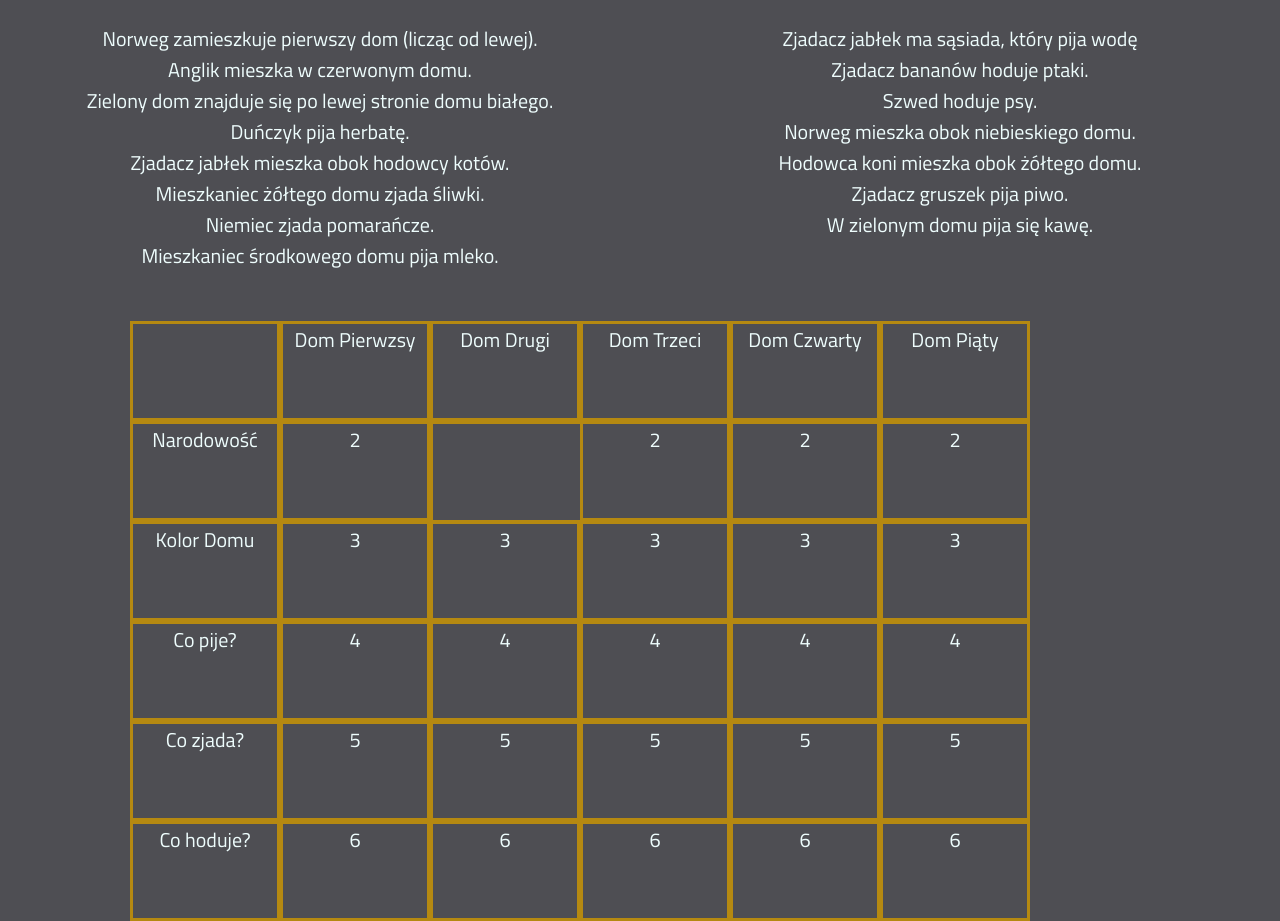
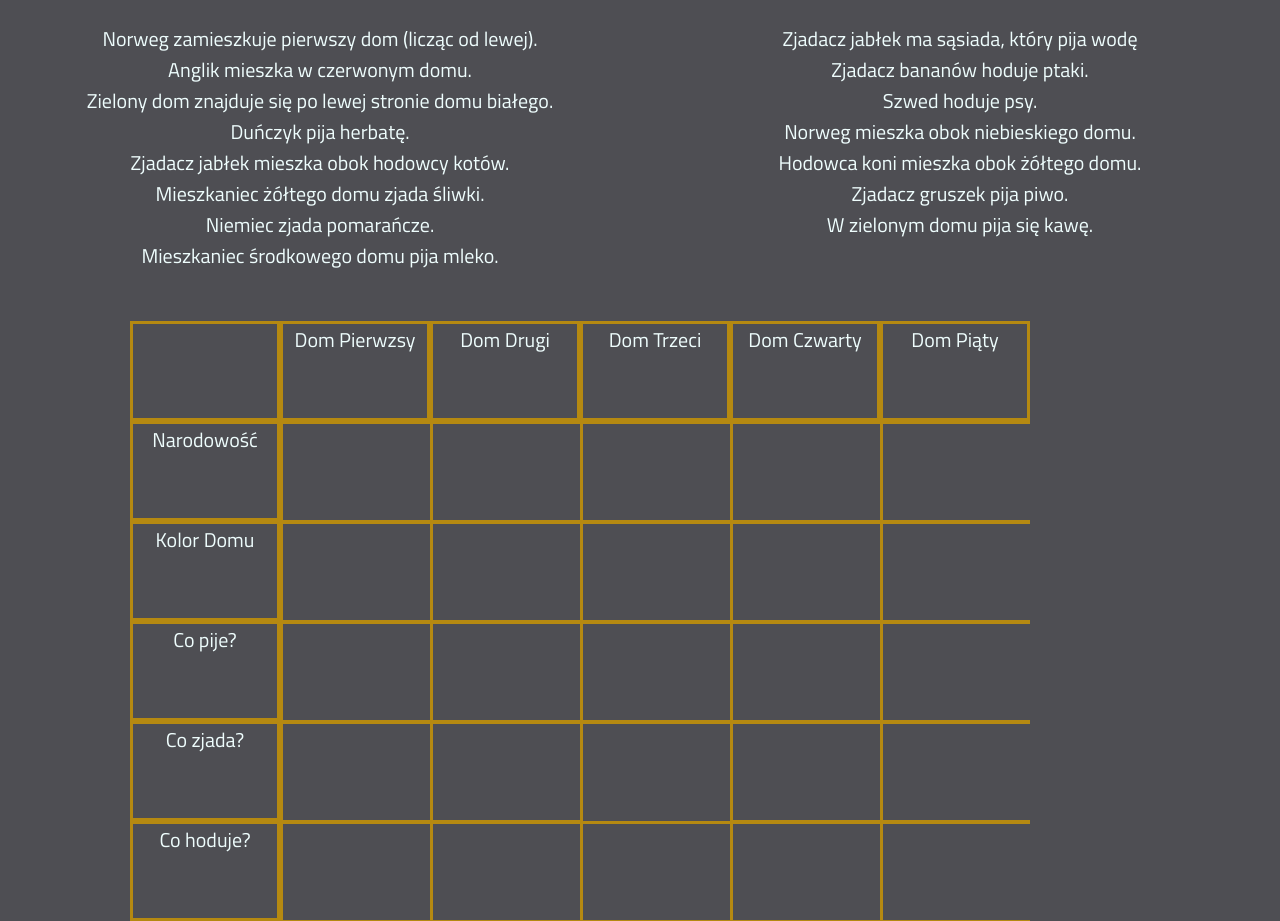
Before and after one commit to vexatus/Nauka, a plain HTML site: page index.html in a window 1280 px wide. Shown: the part 83-1004 px from the top of the page. Drawn offline with Linux system fonts and the light colour scheme.

Commit message:
0.31
pola input

```diff
--- a/index.html
+++ b/index.html
@@ -58,47 +58,47 @@
         </li><li>
               <ol>
                   <li>Dom Pierwzsy</li>
-                  <li>2</li>
-                  <li>3</li>
-                  <li>4</li>
-                  <li>5</li>
-                  <li>6</li>
+                  <li><input></li>
+                  <li><input></li>
+                  <li><input></li>
+                  <li><input></li>
+                  <li><input></li>
               </ol>
         </li><li>
               <ol>
                   <li>Dom Drugi</li>
                   <li><input></li>
-                  <li>3</li>
-                  <li>4</li>
-                  <li>5</li>
-                  <li>6</li>
+                  <li><input></li>
+                  <li><input></li>
+                  <li><input></li>
+                  <li><input></li>
               </ol>
         </li><li>
               <ol>
                   <li>Dom Trzeci</li>
-                  <li>2</li>
-                  <li>3</li>
-                  <li>4</li>
-                  <li>5</li>
-                  <li>6</li>
+                  <li><input></li>
+                  <li><input></li>
+                  <li><input></li>
+                  <li><input><input></li>
+                  <li><input></li>
               </ol>
         </li><li>
               <ol>
                   <li>Dom Czwarty</li>
-                  <li>2</li>
-                  <li>3</li>
-                  <li>4</li>
-                  <li>5</li>
-                  <li>6</li>
+                  <li><input></li>
+                  <li><input></li>
+                  <li><input></li>
+                  <li><input></li>
+                  <li><input></li>
               </ol>
         </li><li>
               <ol>
                   <li>Dom Piąty</li>
-                  <li>2</li>
-                  <li>3</li>
-                  <li>4</li>
-                  <li>5</li>
-                  <li>6</li>
+                  <li><input></li>
+                  <li><input></li>
+                  <li><input></li>
+                  <li><input></li>
+                  <li><input></li>
               </ol>
         </li>
 
```
